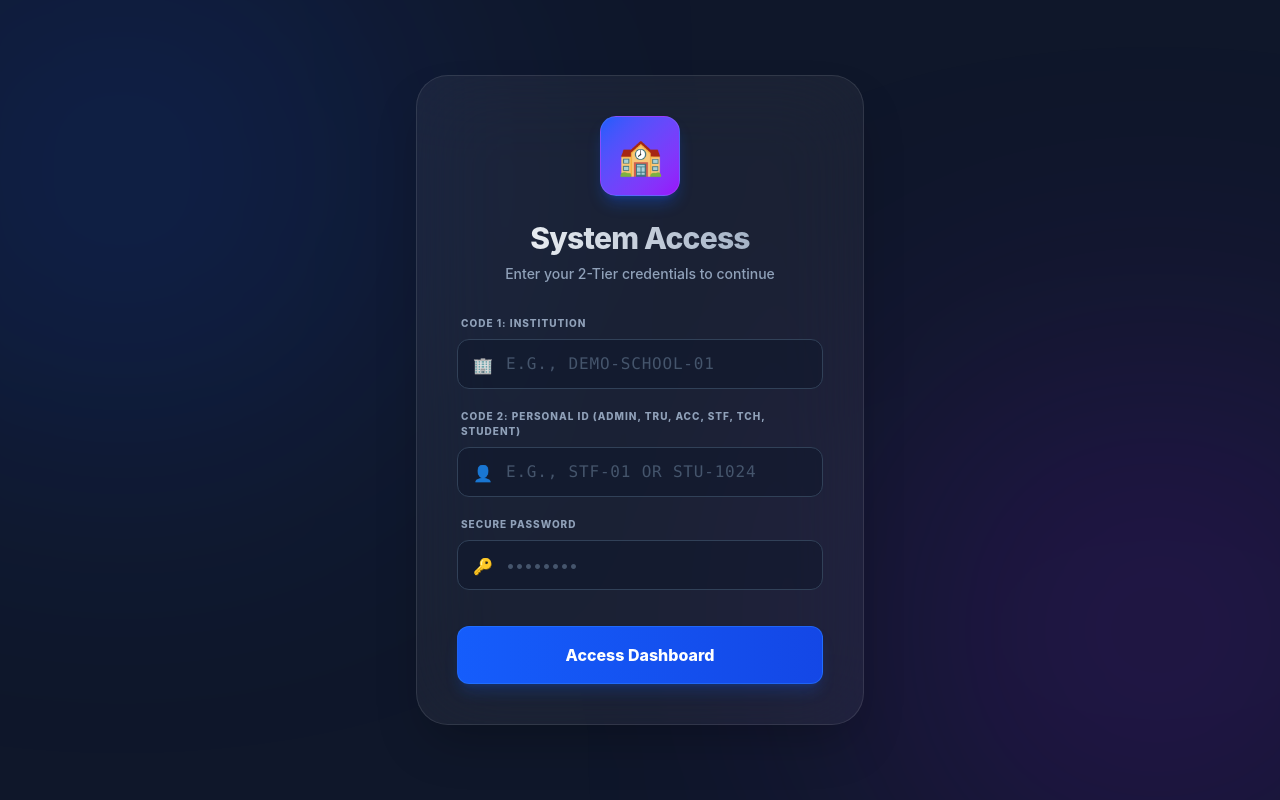
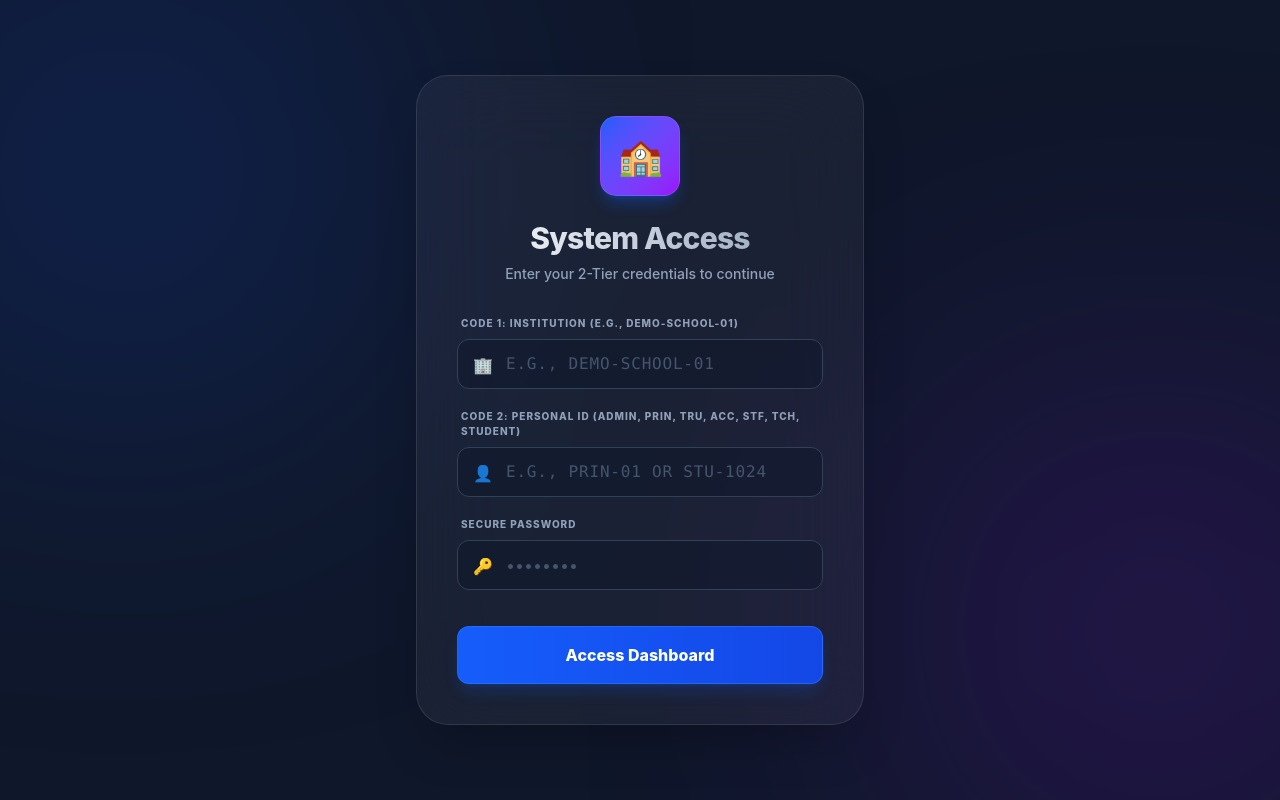
Before and after one commit to sikhakumari011989-stack/school-erp, a React (Vite) app: page /login in a window 1280 px wide. Built offline with nearby package versions, Linux system fonts and the light colour scheme.

Commit message:
Fixed Principal login routing in Login.jsx

```diff
--- a/src/pages/Login.jsx
+++ b/src/pages/Login.jsx
@@ -23,6 +23,8 @@ export default function Login() {
         navigate('/trustee/dashboard');
       } else if (user.role === 'staff') {
         navigate('/staff/dashboard');
+      } else if (user.role === 'principal') {
+        navigate('/principal/dashboard');
       } else {
         navigate(`/${user.role}/dashboard`);
       }
@@ -49,27 +51,32 @@ export default function Login() {
         login({ id: "admin-123", name: "Super Admin", role: "admin", school_id: code1 });
         navigate('/admin/dashboard');
       }
-      // 2. TRUSTEE LOGIN
+      // 2. PRINCIPAL LOGIN (FIXED)
+      else if (code2.includes('prin') || code2.includes('principal')) {
+        login({ id: "prin-123", name: "School Principal", role: "principal", school_id: code1 });
+        navigate('/principal/dashboard');
+      }
+      // 3. TRUSTEE LOGIN
       else if (code2.includes('tru') || code2.includes('trust')) {
         login({ id: "tru-123", name: "Board Trustee", role: "trustee", school_id: code1 });
         navigate('/trustee/dashboard');
       }
-      // 3. ACCOUNTANT LOGIN
+      // 4. ACCOUNTANT LOGIN
       else if (code2.includes('acc')) {
         login({ id: "acc-123", name: "Chief Accountant", role: "accountant", school_id: code1 });
         navigate('/accountant/dashboard');
       }
-      // 4. NON-TEACHING STAFF LOGIN (NEW)
+      // 5. NON-TEACHING STAFF LOGIN
       else if (code2.includes('stf') || code2.includes('staff')) {
         login({ id: "stf-123", name: "Operations Staff", role: "staff", school_id: code1 });
         navigate('/staff/dashboard');
       }
-      // 5. TEACHER LOGIN
+      // 6. TEACHER LOGIN
       else if (code2.includes('tch')) {
         login({ id: "teacher-123", name: "Faculty Member", role: "teacher", school_id: code1 });
         navigate('/teacher/dashboard');
       }
-      // 6. STUDENT LOGIN
+      // 7. STUDENT LOGIN
       else {
         login({ id: "student-123", name: "Student", role: "student", school_id: code1 });
         navigate('/student/dashboard');
@@ -106,7 +113,7 @@ export default function Login() {
           {/* TIER 1: INSTITUTION CODE */}
           <div>
             <label className="block text-[10px] font-extrabold text-slate-400 uppercase tracking-widest mb-2 ml-1">
-              Code 1: Institution
+              Code 1: Institution (e.g., DEMO-SCHOOL-01)
             </label>
             <div className="relative">
               <span className="absolute left-4 top-3.5 text-slate-500">🏢</span>
@@ -123,13 +130,13 @@ export default function Login() {
           {/* TIER 2: PERSONAL CODE */}
           <div>
             <label className="block text-[10px] font-extrabold text-slate-400 uppercase tracking-widest mb-2 ml-1">
-              Code 2: Personal ID (admin, tru, acc, stf, tch, student)
+              Code 2: Personal ID (admin, prin, tru, acc, stf, tch, student)
             </label>
             <div className="relative">
               <span className="absolute left-4 top-3.5 text-slate-500">👤</span>
               <input
                 type="text"
-                placeholder="e.g., STF-01 or STU-1024"
+                placeholder="e.g., PRIN-01 or STU-1024"
                 className="w-full bg-slate-900/50 border border-slate-700 rounded-xl pl-12 pr-4 py-3 text-white placeholder-slate-600 focus:outline-none focus:border-blue-500 focus:ring-1 focus:ring-blue-500 transition-all font-mono uppercase tracking-wider"
                 value={formData.personalCode}
                 onChange={(e) => setFormData({...formData, personalCode: e.target.value})}
```
